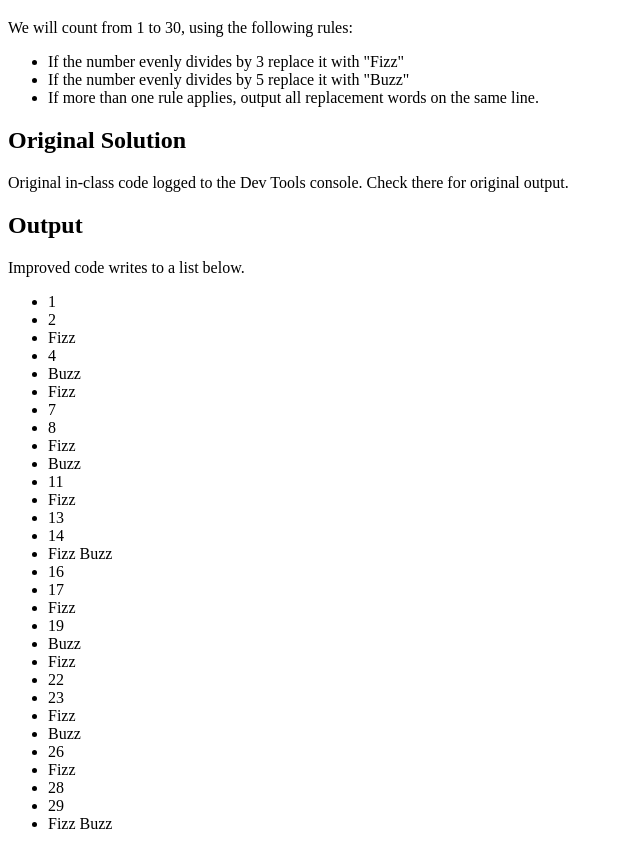
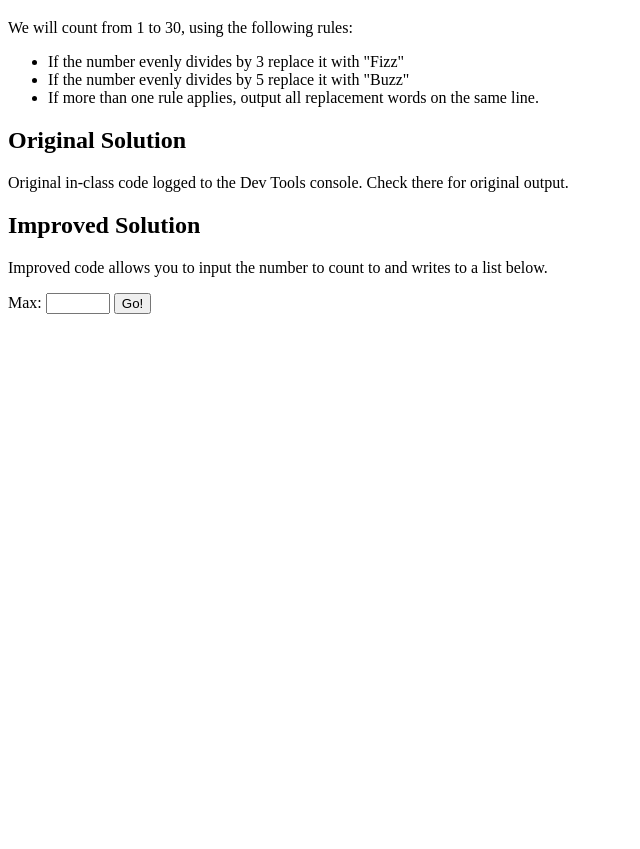
Before and after one commit to htc-ccis2591/module2-code, a plain HTML site: page fizz-buzz.html in a window 1280 px wide. Shown: the part 61-910 px from the top of the page, without its empty margins (0-640 px from the left). After the commit the page ends 800 px from the top, so only its background shows below. Drawn offline with Linux system fonts and the light colour scheme.

Commit message:
updates to add form input

```diff
--- a/fizz-buzz.html
+++ b/fizz-buzz.html
@@ -20,8 +20,14 @@
   <p>Original in-class code logged to the Dev Tools console. Check there for original output.</p>
 
 
-  <h2>Output</h2>
-  <p>Improved code writes to a list below.</p>
+  <h2>Improved Solution</h2>
+  <p>Improved code allows you to input the number to count to and writes to a list below.</p>
+  <form>
+    <label for="max">Max:</label>
+    <input id="max" type="number" min="1" max="250">
+    <input type="button" id="btn-count" value="Go!">
+  </form>
+
   <div id="output"></div>
 
   <script src="fizz-buzz-console.js"></script>
--- a/fizz-buzz.js
+++ b/fizz-buzz.js
@@ -1,12 +1,21 @@
 { //block added so both scripts can run on the same web page.
+
+  const button = document.getElementById("btn-count");
+  button.addEventListener("click", function () {
+    const maxInput = document.getElementById("max");
+    const max = maxInput.value;
+    fizzBuzzGame(max);
+  });
+
+
+  function fizzBuzzGame(maxCount) {
 
     const outputElement = document.getElementById("output");
     const listTarget = document.createElement("ul");
     outputElement.appendChild(listTarget);
-
     let count = 0
 
-while (count < 30) {
+    while (count < maxCount) {
 
       //Change the counter first so we don't forget
       count += 1;
@@ -32,5 +41,5 @@ while (count < 30) {
       listTarget.appendChild(item);
 
     }
-
   }
+}
```
Also changed, not shown: old-code-style.html (+1 -0 lines). Lines whose indentation alone changed are shown as unchanged.
